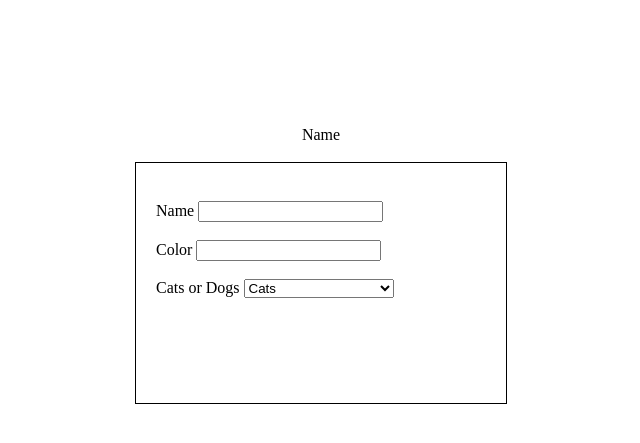
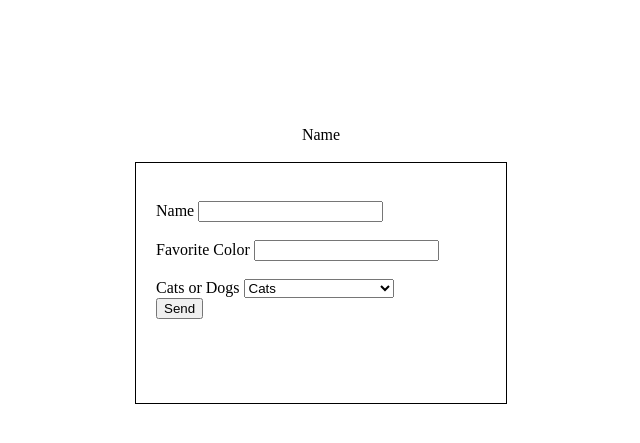
Before and after one commit to oguzey/questionnaire, a Django app: page / in a window 1280 px wide. Shown: the top 443 px of the page, without its empty margins (319-959 px from the left). Run offline with Django 3.2, Linux system fonts and the light colour scheme.

Commit message:
Handle data from form

```diff
--- a/pyquestionnaire/templates/index.html
+++ b/pyquestionnaire/templates/index.html
@@ -13,19 +13,25 @@
     <br />
 <div class="outer" style="margin:auto; padding: 20px; height:200px; width: 330px; border:1px solid black">
 
+        <form action="/data/" method="post">
+            {% csrf_token %}
             <br />
-	Name
-	<input id="Name" type="text"></input>
+            <label for="name">Name</label>
+            <input type="text" id="Name" name="Name"></input>
             <br /><br />
-	Color
-		<input id="Color" type="text"></input>
+            <label for="color">Favorite Color</label>
+            <input type="text" id="Color" name="Color"></input>
             <br /><br />
-	Cats or Dogs
-		<select style="width: 150px">
+            <label for="Animal">Cats or Dogs</label>
+            <select name="Animal" style="width: 150px" required>
                 <option>Cats</option>
                 <option>Dogs</option>
             </select>
             <br />
+            <div class="button">
+              <button type="submit">Send</button>
+            </div>
+    </form>
 
 </div>
 
--- a/pyquestionnaire/urls.py
+++ b/pyquestionnaire/urls.py
@@ -4,4 +4,5 @@ from pyquestionnaire.views import *
 
 urlpatterns = [
     path('', home),
+    path('data/', handle_form_data),
 ]
--- a/pyquestionnaire/views.py
+++ b/pyquestionnaire/views.py
@@ -4,3 +4,30 @@ from django.http import HttpResponse
 
 def home(request):
     return render(request, 'index.html')
+
+
+def handle_form_data(request):
+    if request.method == "POST":
+        try:
+            name = request.POST["Name"]
+            color = request.POST["Color"]
+            animal = request.POST["Animal"]
+            all_data = "name={}, color={}, animal={}".format(name, color, animal)
+            print("Got POST with: " + all_data)
+            response = HttpResponse("Data were accepted: name={}, color={}, animal={}".format(name, color, animal))
+            response["User-Data"] = all_data
+            return response
+        except Exception as error:
+            if hasattr(error, 'message'):
+                msg = error.message
+            else:
+                msg = str(error)
+            response =  HttpResponse("Bad data: {}".format(str(request.POST)), status=500)
+            response["Server-Error-Msg"] = msg
+            return response
+        pass
+    else:
+        msg = "{} method is not supported".format(request.method)
+        response =  HttpResponse("Bad method", status=500)
+        response["Server-Error-Msg"] = msg
+        return response
```
Lines whose indentation alone changed are shown as unchanged.
